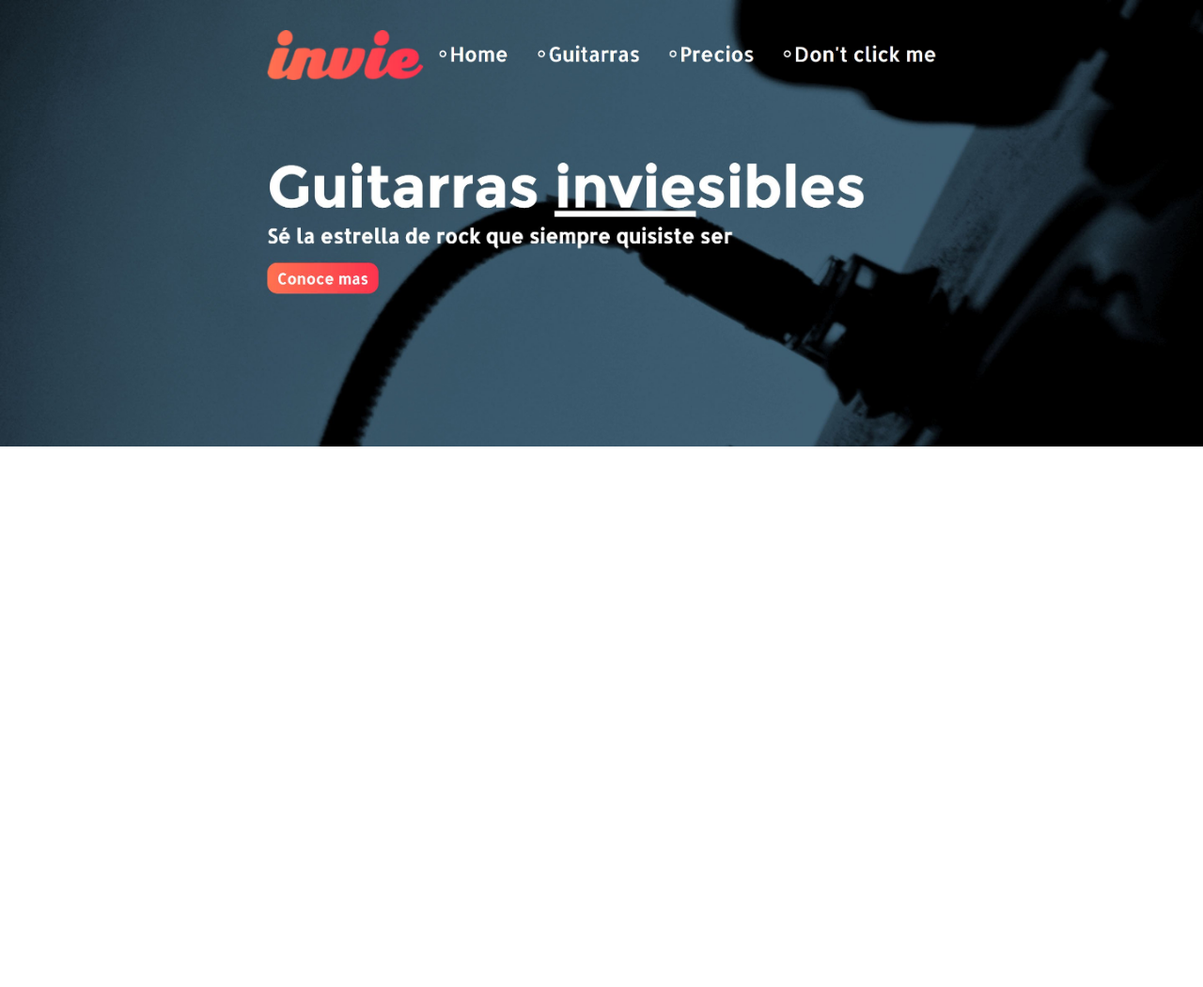
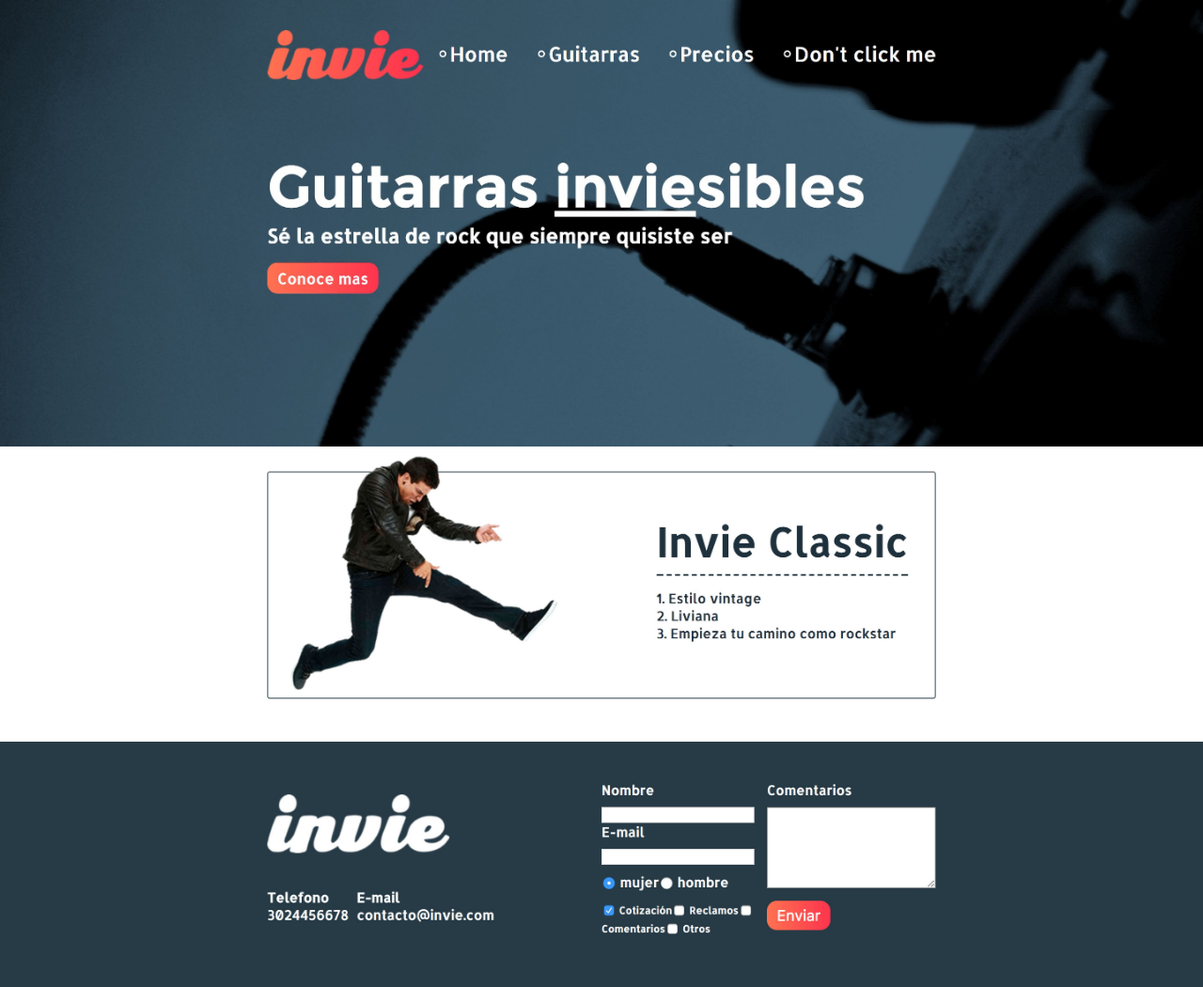
Before and after one commit to LuisEdsonQC/Proyecto_bg360, a plain HTML site: page index.html in a window 1280 px wide. Shown: the whole page at 94% size. Before the commit the page ends 800 px from the top, so only its background shows below. Drawn offline with Linux system fonts and the light colour scheme.

Commit message:
aumentando el cuerpo y footer a la página

```diff
--- a/index.html
+++ b/index.html
@@ -20,5 +20,7 @@
 <body>
 	<img src="images/header.jpg">
 	<img src="images/hero.jpg">
+	<img src="images/clasica.jpg">
+	<img src="images/footer.jpg">
 </body>
 </html>
```
Also changed, not shown: images/acustica_395abf3a-d46e-4f19-a9cc-ddee140e6597.webp (deleted).
